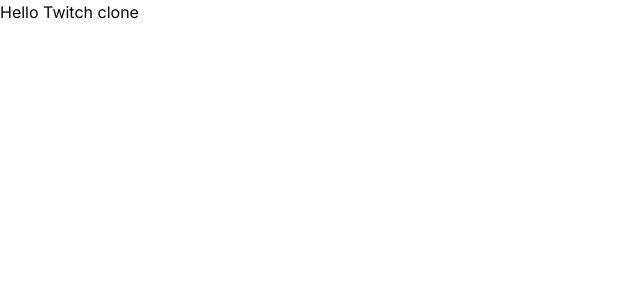
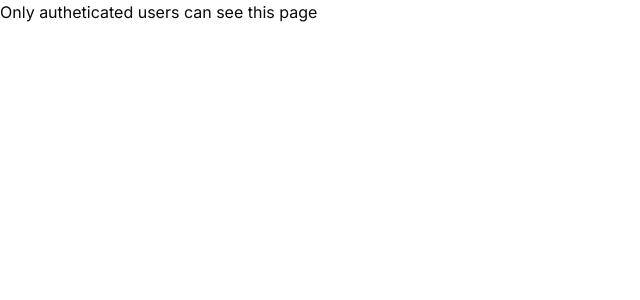
Before and after one commit to DigitalPotential/twitch-clone, a Next.js app: page / in a window 1280 px wide. Shown: the top 300 px of the page, without its empty margins (0-640 px from the left). Built offline with nearby package versions, Linux system fonts and the light colour scheme.

Commit message:
chore: Unauth messsge on root

```diff
--- a/app/page.tsx
+++ b/app/page.tsx
@@ -1,5 +1,3 @@
-import Image from "next/image";
-
 export default function Home() {
-  return <p>Hello Twitch clone</p>;
+  return <p>Only autheticated users can see this page</p>;
 }
```
